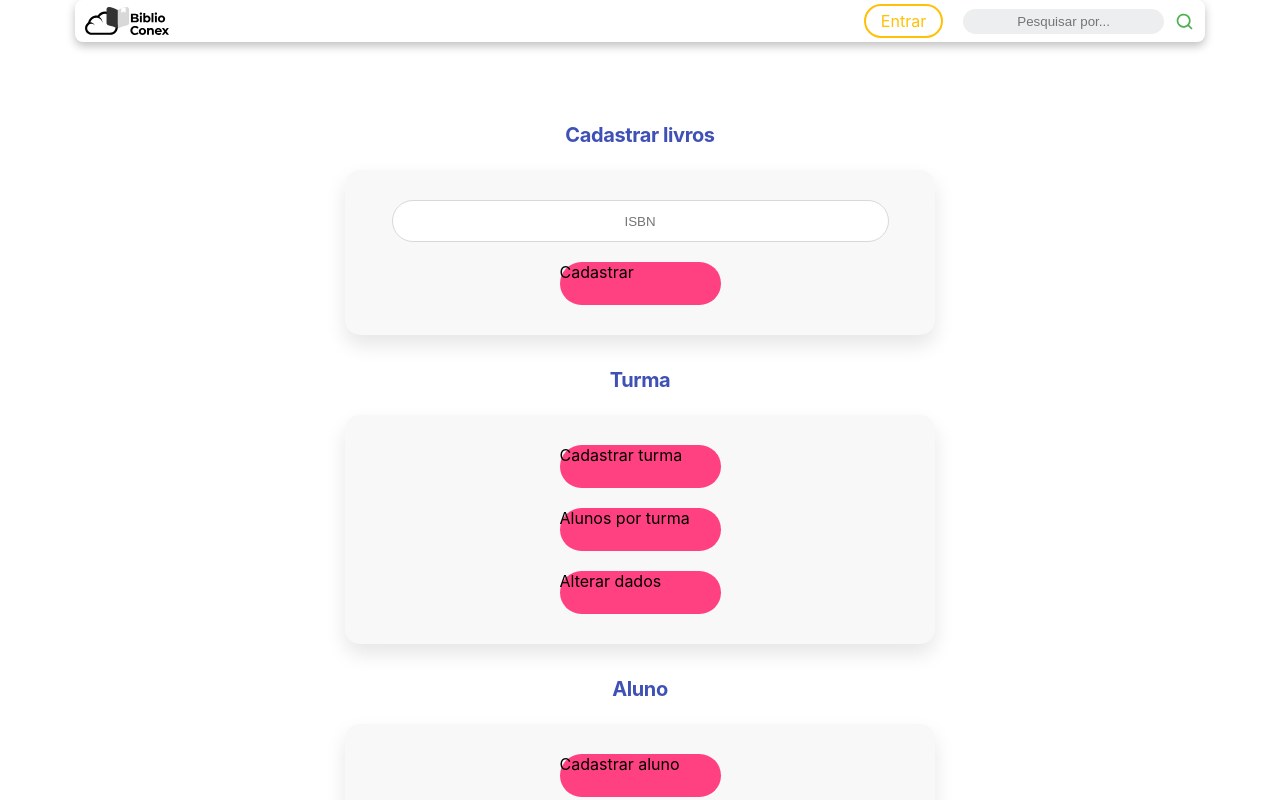
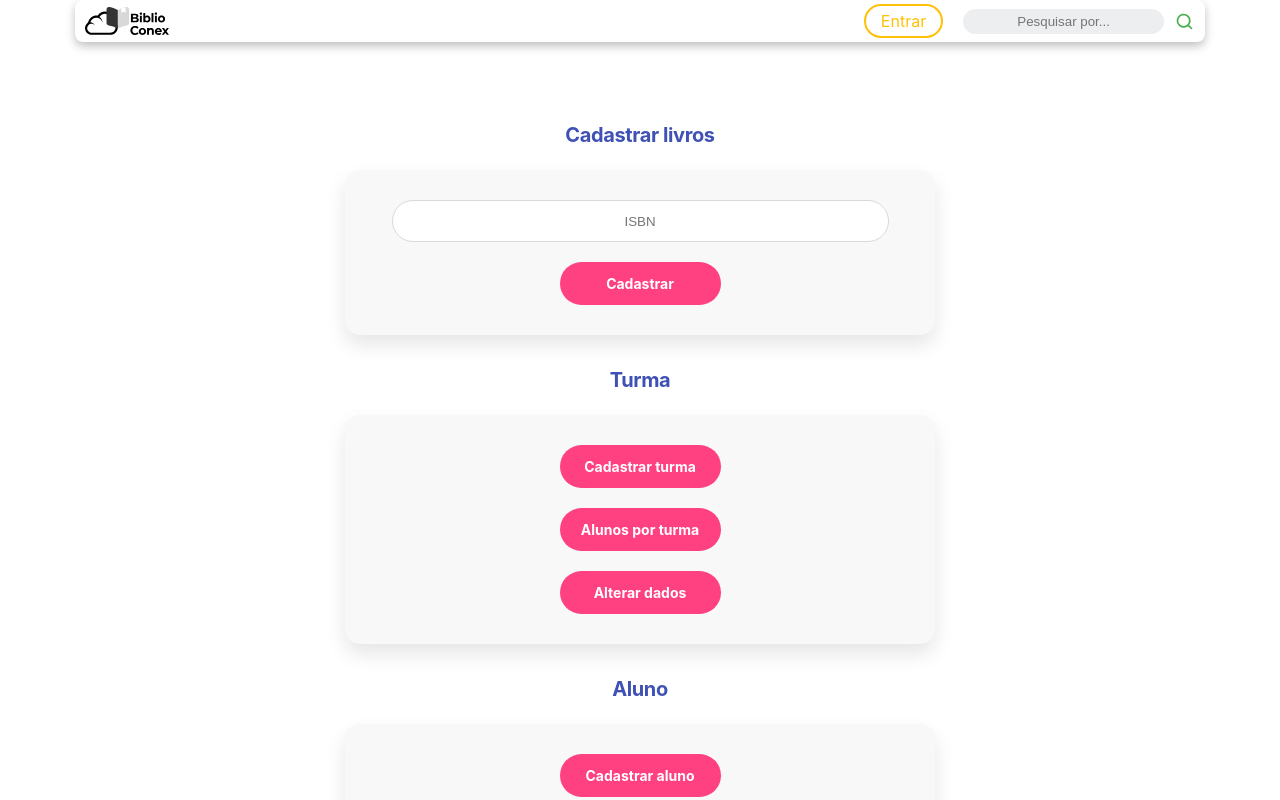
Before and after one commit to ES-231-gp2/frontend, a React (Create React App) app in the folder biblioconex/: page /perfil in a window 1280 px wide. Shown: the top 800 px of the page. Built offline with nearby package versions, Linux system fonts and the light colour scheme.

Commit message:
corrige botoes home bibliotecario

```diff
--- a/biblioconex/src/containers/Perfis/Bibliotecario.js
+++ b/biblioconex/src/containers/Perfis/Bibliotecario.js
@@ -5,27 +5,27 @@ function Bibliotecario() {
         <div className='Bibliotecario-contents'>
 
             <h1>Cadastrar livros</h1>
-            <div className='Contents'>
+            <div className='Contents-perfis'>
                 <input placeholder="ISBN"></input>
                 <div className='botao'>Cadastrar</div>
             </div>
 
             <h1>Turma</h1>
-            <div className='Contents'>
+            <div className='Contents-perfis'>
                 <div className='botao'>Cadastrar turma</div>
                 <div className='botao'>Alunos por turma</div>
                 <div className='botao'>Alterar dados</div>
             </div>
 
             <h1>Aluno</h1>
-            <div className='Contents'>
+            <div className='Contents-perfis'>
                 <div className='botao'>Cadastrar aluno</div>
                 <div className='botao'>Dados do aluno</div>
                 <div className='botao'>Livros emprestados</div>
             </div>
 
             <h1>Professor</h1>
-            <div className='Contents'>
+            <div className='Contents-perfis'>
             <div className='botao'>Cadastrar professor</div>
             </div>
         </div >
--- a/biblioconex/src/containers/Perfis/bibliotecario.css
+++ b/biblioconex/src/containers/Perfis/bibliotecario.css
@@ -11,7 +11,7 @@
     justify-content: center; /* Centraliza verticalmente */
 }
 
-.Contents {
+.Contents-perfis {
     width: 50%;
     height: auto;
     border-radius: 15px;
@@ -41,5 +41,13 @@ h1 {
     flex-shrink: 0;
     border-radius: 50px;
     background: #FF4081;
+    color: white;
     margin: 10px;
+    font-weight: bolder;
+    font-size: 14px;
+    text-align: center;
+    display: flex;
+    justify-content: center;
+    align-items: center;
+    cursor: pointer;
 }
```
